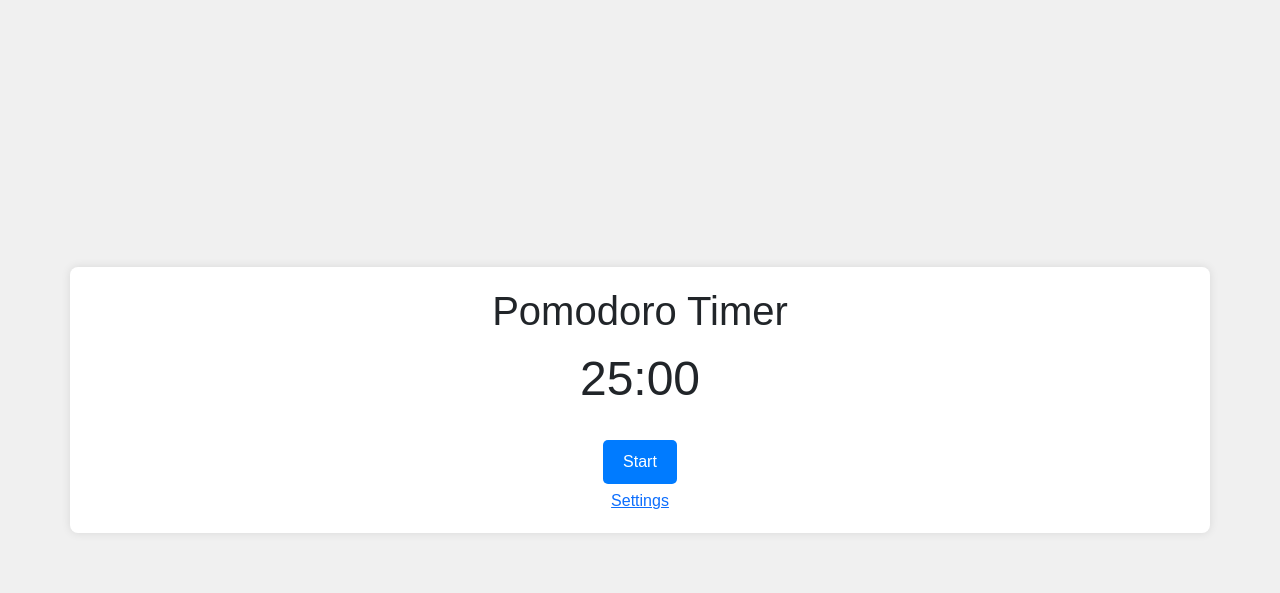
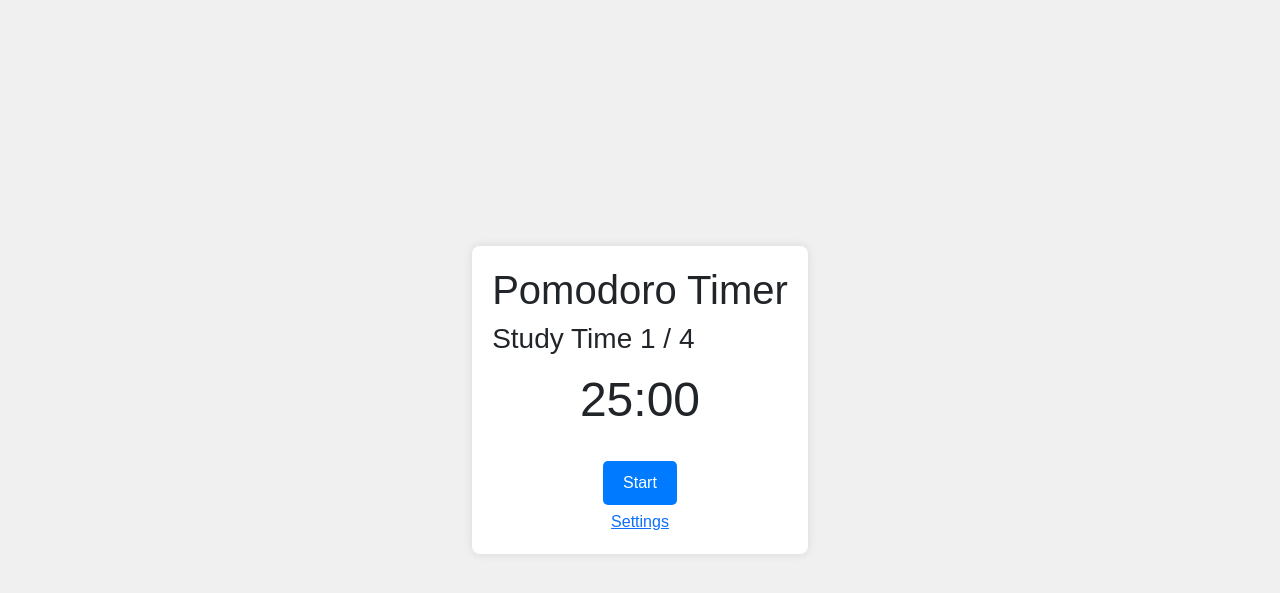
Before and after one commit to kondai24/Pomodoro-Timer, a Flask app: page / in a window 1280 px wide. Shown: the top 593 px of the page. Run offline with Flask 3, Linux system fonts and the light colour scheme; some libraries are stand-ins or nearby versions.

Commit message:
modified

```diff
--- a/app.py
+++ b/app.py
@@ -5,19 +5,31 @@ from flask_bootstrap import Bootstrap
 app = Flask(__name__)
 bootstrap = Bootstrap(app)
 
+setting_dict = {}
+
 @app.route('/')
 def index():
-    work_time = request.args.get('work_time', default = 25, type = int)
-    break_time = request.args.get('break_time', default = 5, type = int)
-    cycles = request.args.get('cycles', default = 4, type = int)
-    return(render_template('index.html', work_time = work_time, break_time = break_time, cycles = cycles))
+    work_time = setting_dict.get('work_time', 25)
+    short_break_time = setting_dict.get('short_break_time', 5)
+    cycles = setting_dict.get('cycles', 4)
+    long_break_time = setting_dict.get('long_break_time', 15)
+    return(render_template('index.html', work_time = work_time, short_break_time = short_break_time, cycles = cycles, long_break_time = long_break_time))
 
 @app.route('/settings/', methods = ['GET', 'POST'])
 def settings():
     if request.method == 'POST':
         work_time = request.form.get('work_time', type = int)
-        break_time = request.form.get('break_time', type = int)
+        short_break_time = request.form.get('short_break_time', type = int)
         cycles = request.form.get('cycles', type = int)
-        return(redirect(url_for('index', work_time = work_time, break_time = break_time, cycles = cycles)))
+        long_break_time = request.form.get('long_break_time', type = int)
+        setting_dict['work_time'] = work_time
+        setting_dict['short_break_time'] = short_break_time
+        setting_dict['cycles'] = cycles
+        setting_dict['long_break_time'] = long_break_time
+        return(redirect(url_for('index')))
     else:
         return(render_template('settings.html'))
+
+
+if __name__ == "__main__":
+    app.run(debug=True)
--- a/static/css/styles.css
+++ b/static/css/styles.css
@@ -8,7 +8,9 @@ body {
   margin: 0;
 }
 
-.container {
+.timer_container {
+  margin-left: 20%;
+  margin-right: 20%;
   text-align: center;
   background: white;
   padding: 20px;
--- a/static/js/script.js
+++ b/static/js/script.js
@@ -1,7 +1,7 @@
-let currentCycle = 0;
+let currentCycle = 1;
 let isWorkTime = true;
+let isShortBreakTime = false
 let timer;
-let isRunning = false;
 let startTime = null;
 let totalSeconds;
 let elapsedPausedTime = 0;
@@ -21,25 +21,29 @@ document.addEventListener('DOMContentLoaded', (event) => {
         } else { // ポーズから再開する場合
             elapsedPausedTime += (new Date() - pauseTime);
         }
-        isRunning = true;
         startButton.classList.add('visually-hidden');
         resetButton.classList.add('visually-hidden');
         stopButton.classList.remove('visually-hidden');
+        if(isWorkTime){
+            totalSeconds = workTime * 60 * 1000;
+        }else if(isShortBreakTime){
+            totalSeconds = shortBreakTime * 60 * 1000
+        }else{
+            totalSeconds = longBreakTime * 60 * 1000;
+        }
         totalSeconds = (isWorkTime ? workTime : breakTime) * 60;
         timer = setInterval(updateTimer, 1000);
 
     });
 
     stopButton.addEventListener('click', function() {
-        if (isRunning) {
-            stopButton.classList.add('visually-hidden');
-            startButton.classList.remove('visually-hidden');
-            resetButton.classList.remove('visually-hidden');
-            clearInterval(timer);
-            isRunning = false;
-            pauseTime = new Date(); // ポーズした時刻を記録
 
-        }
+        stopButton.classList.add('visually-hidden');
+        startButton.classList.remove('visually-hidden');
+        resetButton.classList.remove('visually-hidden');
+        clearInterval(timer);
+        pauseTime = new Date(); // ポーズした時刻を記録
+
     });
 
     resetButton.addEventListener('click', function() {
@@ -47,12 +51,13 @@ document.addEventListener('DOMContentLoaded', (event) => {
         stopButton.classList.add('visually-hidden');
         startButton.classList.remove('visually-hidden');
         clearInterval(timer);
-        isRunning = false;
-        currentCycle = 0;
+        currentCycle = 1;
         isWorkTime = true;
         startTime = null;
         elapsedPausedTime = 0;
+        document.getElementById('pomodoro_cycles').textContent = currentCycle.toString();
         updateDisplay(workTime * 60);
+
     });
 
     updateDisplay(workTime * 60);  // 初期表示の更新
@@ -60,33 +65,52 @@ document.addEventListener('DOMContentLoaded', (event) => {
 
 function updateTimer() {
     let currentTime = new Date();
-    let elapsedTime = Math.floor((currentTime - startTime - elapsedPausedTime) / 1000);
-    let remainingTime = totalSeconds - elapsedTime;
+    // 1ms単位なので、/1000
+    let elapsedTime = (currentTime - startTime - elapsedPausedTime);
+    let remainingTime = Math.floor((totalSeconds - elapsedTime) / 1000);
 
     if (remainingTime <= 0) {
+        // 勉強時間が終わった時
         if (isWorkTime) {
             currentCycle++;
-            if (currentCycle >= cycles) {
-                clearInterval(timer);
-                isRunning = false;
-                if(Push.Permission.has()){
-                    Push.create("Pomodoro Timer",
-                        {
-                            body: "1 Cycle Complete"
-                        }
-                    )
-                }
-                return;
+            // サイクルが終わった時、長休憩に入る
+            if (currentCycle > cycles) {
+                document.getElementById('pomodoro_state').textContent = "Long Break Time"
+                currentCycle = 1
+                StartNewTimer(longBreakTime);
+                isWorkTime = false;
+                isShortBreakTime = false;
+                PushComplete();
+
+            // 小休憩(5分休憩)に入る
+            }else{
+                document.getElementById('pomodoro_state').textContent = "Short Break Time"
+                isWorkTime = false;
+                isShortBreakTime = true;
+                StartNewTimer(shortBreakTime);
+                PushEnd();
             }
-            isWorkTime = false;
-            startTime = new Date();
-            elapsedPausedTime = 0;
-            totalSeconds = breakTime * 60;
+
+        // 小休憩(5分休憩)が終わった時
+        } else if (isShortBreakTime){
+            document.getElementById('pomodoro_cycles').textContent = currentCycle.toString();
+            document.getElementById('pomodoro_state').textContent = "Study Time"
+            isWorkTime = true;
+            isShortBreakTime = false;
+            StartNewTimer(workTime);
+            PushStart();
+
+
+        // 長休憩(15分休憩)が終わった時
         } else {
+            document.getElementById('pomodoro_cycles').textContent = currentCycle.toString();
+            document.getElementById('pomodoro_state').textContent = "Study Time"
             isWorkTime = true;
-            startTime = new Date();
-            elapsedPausedTime = 0;
-            totalSeconds = workTime * 60;
+            // startTime = new Date();
+            // elapsedPausedTime = 0;
+            // totalSeconds = workTime * 60;
+            StartNewTimer(workTime);
+            PushStart();
         }
         remainingTime = totalSeconds;
     }
@@ -100,3 +124,39 @@ function updateDisplay(totalSeconds) {
     document.getElementById('minutes').textContent = minutes < 10 ? '0' + minutes : minutes.toString();
     document.getElementById('seconds').textContent = seconds < 10 ? '0' + seconds : seconds.toString();
 }
+
+function StartNewTimer(Time){
+    startTime = new Date();
+    elapsedPausedTime = 0;
+    totalSeconds = Time * 60;
+}
+
+function PushStart(){
+    if(Push.Permission.has()){
+        Push.create("Pomodoro Timer",
+            {
+                body: "Start Study Time"
+            }
+        )
+    }
+}
+
+function PushEnd(){
+    if(Push.Permission.has()){
+        Push.create("Pomodoro Timer",
+            {
+                body: "Finish Study Time"
+            }
+        )
+    }
+}
+
+function PushComplete(){
+    if(Push.Permission.has()){
+        Push.create("Pomodoro Timer",
+            {
+                body: "1 Cycle Complete"
+            }
+        )
+    }
+}
--- a/templates/index.html
+++ b/templates/index.html
@@ -8,8 +8,11 @@
     <link rel="stylesheet" href="{{ url_for('static', filename='css/styles.css') }}">
 </head>
 <body>
-    <div class="container">
+    <div class="timer_container">
         <h1>Pomodoro Timer</h1>
+        <div style="display: flex; ">
+            <h3><span id="pomodoro_state" >Study Time</span> <span id="pomodoro_cycles">1</span> / {{cycles}}</h3>
+        </div>
         <div id="timer">
             <span id="minutes">{{ work_time }}</span>:<span id="seconds">00</span>
         </div>
@@ -21,8 +24,9 @@
     </div>
     <script>
         let workTime = "{{ work_time }}";
-        let breakTime = "{{ break_time }}";
+        let shortBreakTime = "{{ short_break_time }}";
         let cycles = "{{ cycles }}";
+        let longBreakTime = "{{ long_break_time }}"
     </script>
     <script src="https://cdnjs.cloudflare.com/ajax/libs/push.js/1.0.12/push.min.js"></script>
     <script src="{{ url_for('static', filename='js/script.js') }}"></script>
```
Also changed, not shown: templates/settings.html (+8 -5 lines).
